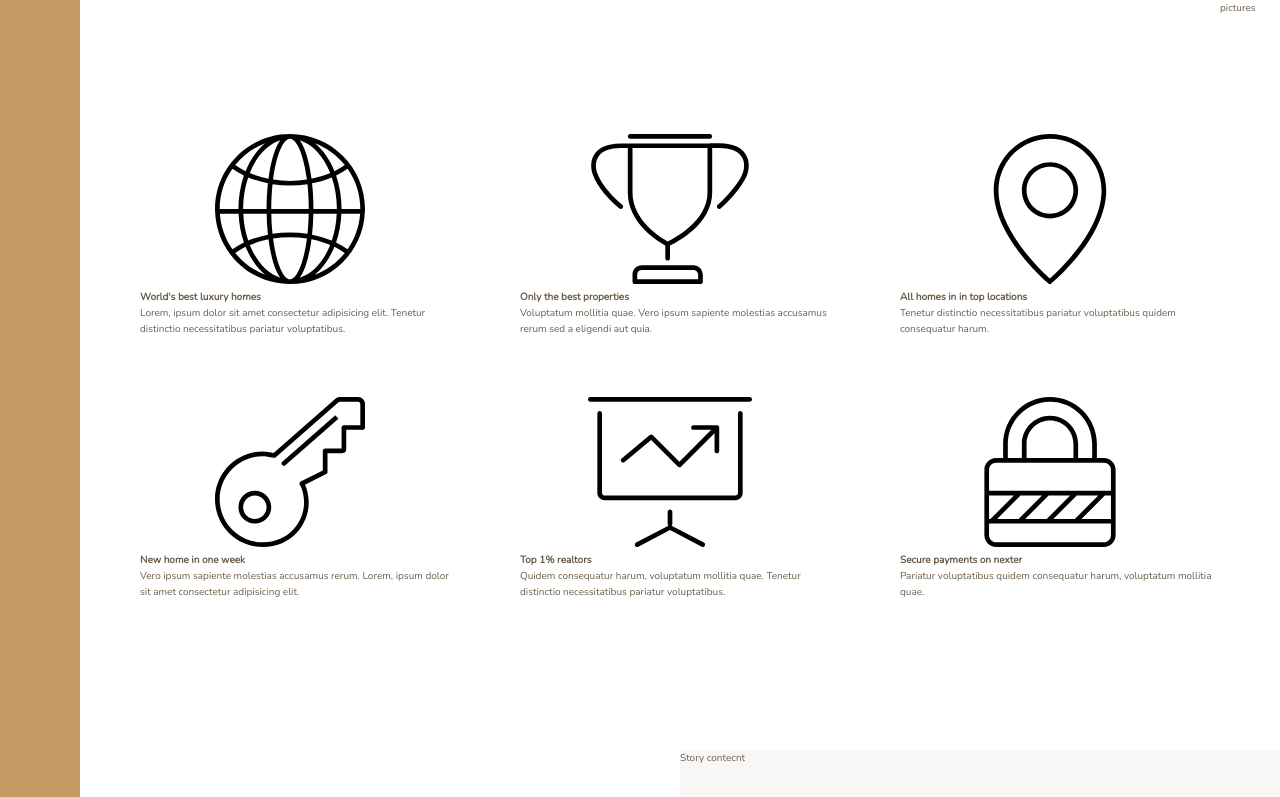
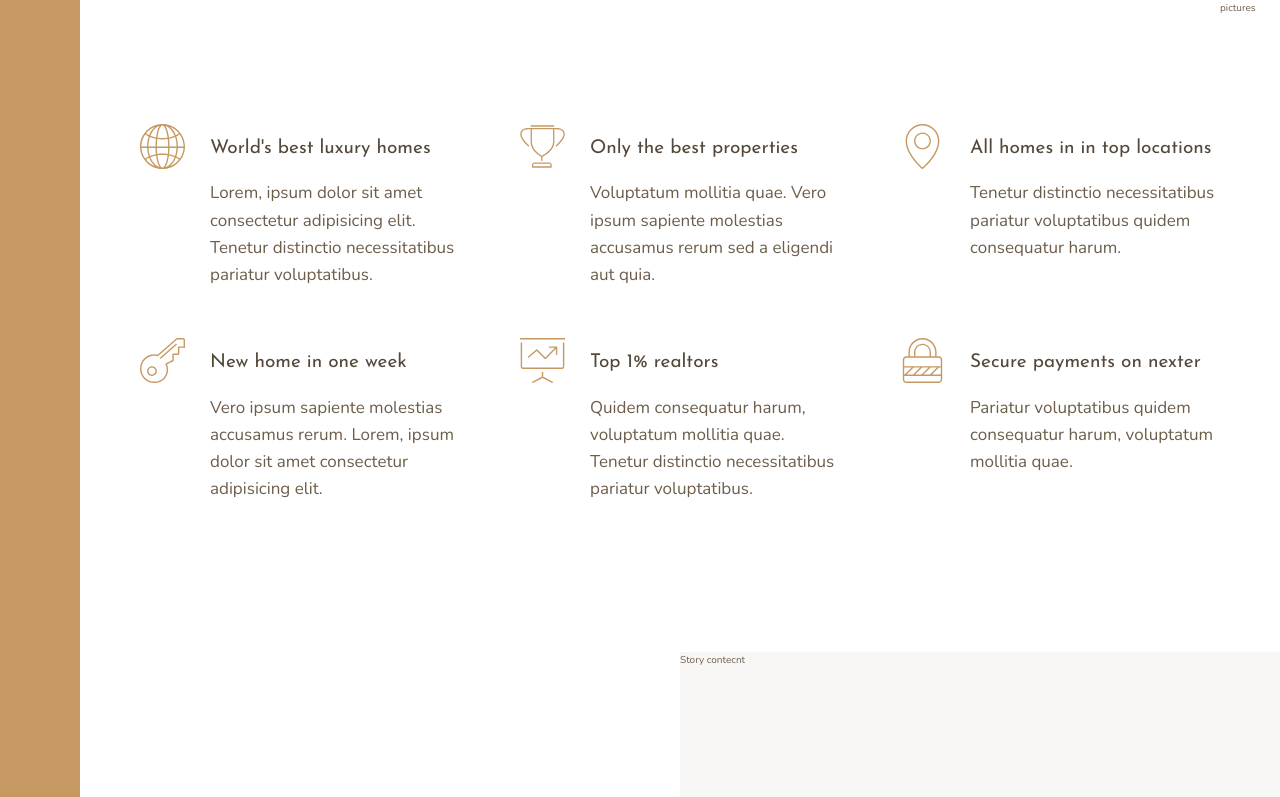
Before and after one commit to aguado-romina/Nexter, a website: page index.html in a window 1280 px wide. Shown: the part 656-1453 px from the top of the page. Drawn offline with nearby package versions, Linux system fonts and the light colour scheme.

Commit message:
building features section

```diff
--- a/index.html
+++ b/index.html
@@ -26,7 +26,7 @@
         <svg class="feature__icon">
           <use xlink:href="img/sprite.svg#icon-global"></use>
         </svg>
-        <h4 class="heading-4">World's best luxury homes</h4>
+        <h4 class="heading-4 heading-4--dark">World's best luxury homes</h4>
         <p class="feature__text">
           Lorem, ipsum dolor sit amet consectetur adipisicing elit. Tenetur
           distinctio necessitatibus pariatur voluptatibus.
@@ -37,7 +37,7 @@
         <svg class="feature__icon">
           <use xlink:href="img/sprite.svg#icon-trophy"></use>
         </svg>
-        <h4 class="heading-4">Only the best properties</h4>
+        <h4 class="heading-4 heading-4--dark">Only the best properties</h4>
         <p class="feature__text">
           Voluptatum mollitia quae. Vero ipsum sapiente molestias accusamus
           rerum sed a eligendi aut quia.
@@ -48,7 +48,7 @@
         <svg class="feature__icon">
           <use xlink:href="img/sprite.svg#icon-map-pin"></use>
         </svg>
-        <h4 class="heading-4">All homes in in top locations</h4>
+        <h4 class="heading-4 heading-4--dark">All homes in in top locations</h4>
         <p class="feature__text">
           Tenetur distinctio necessitatibus pariatur voluptatibus quidem
           consequatur harum.
@@ -59,7 +59,7 @@
         <svg class="feature__icon">
           <use xlink:href="img/sprite.svg#icon-key"></use>
         </svg>
-        <h4 class="heading-4">New home in one week</h4>
+        <h4 class="heading-4 heading-4--dark">New home in one week</h4>
         <p class="feature__text">
           Vero ipsum sapiente molestias accusamus rerum. Lorem, ipsum dolor sit
           amet consectetur adipisicing elit.
@@ -70,7 +70,7 @@
         <svg class="feature__icon">
           <use xlink:href="img/sprite.svg#icon-presentation"></use>
         </svg>
-        <h4 class="heading-4">Top 1% realtors</h4>
+        <h4 class="heading-4 heading-4--dark">Top 1% realtors</h4>
         <p class="feature__text">
           Quidem consequatur harum, voluptatum mollitia quae. Tenetur distinctio
           necessitatibus pariatur voluptatibus.
@@ -81,7 +81,7 @@
         <svg class="feature__icon">
           <use xlink:href="img/sprite.svg#icon-lock"></use>
         </svg>
-        <h4 class="heading-4">Secure payments on nexter</h4>
+        <h4 class="heading-4 heading-4--dark">Secure payments on nexter</h4>
         <p class="feature__text">
           Pariatur voluptatibus quidem consequatur harum, voluptatum mollitia
           quae.
--- a/sass/_features.scss
+++ b/sass/_features.scss
@@ -4,6 +4,28 @@
   margin: 15rem 0;
 
   display: grid;
-  grid-template-columns: repeat(3, 1fr);
+  // grid-template-columns: repeat(3, 1fr);
+  grid-template-columns: repeat(auto-fit, minmax(25rem, 1fr));
   grid-gap: 6rem;
+  align-items: start;
 }
+
+.feature {
+  display: grid;
+  grid-template-columns: -webkit-min-content 1fr;
+  grid-template-columns: min-content 1fr;
+  grid-row-gap: 1.5rem;
+  grid-column-gap: 2.5rem;
+
+  &__icon {
+    fill: $color-primary;
+    width: 4.5rem;
+    height: 4.5rem;
+    grid-row: 1 / span 2;
+    transform: translateY(-1rem);
+  }
+
+  &__text {
+    font-size: 1.7rem;
+  }
+}
--- a/sass/_typography.scss
+++ b/sass/_typography.scss
@@ -0,0 +1,29 @@
+%heading {
+  font-family: $font-display;
+  font-weight: 400;
+}
+
+.heading-1 {
+  @extend %heading;
+}
+
+.heading-2 {
+  @extend %heading;
+}
+
+.heading-3 {
+  @extend %heading;
+}
+
+.heading-4 {
+  @extend %heading;
+  font-size: 1.9rem;
+
+  &--light {
+    color: $color-grey-light-1;
+  }
+
+  &--dark {
+    color: $color-grey-dark-1;
+  }
+}
```
Also changed, not shown: css/style.css.
